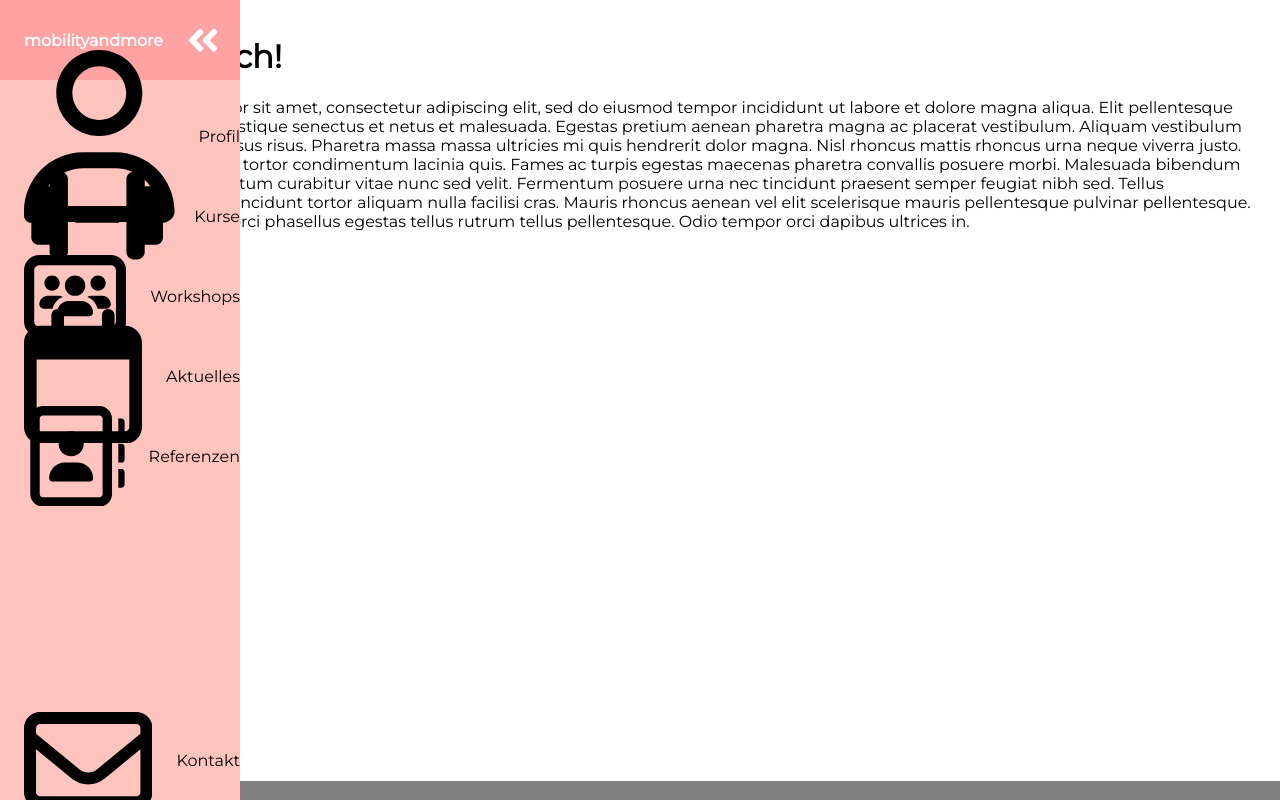
After one commit to MasterTK575/mobilityandmore, a Flask app: page /profil in a window 1280 px wide. The commit adds this page. Run offline with Flask 2, Linux system fonts and the light colour scheme.

Commit message:
Start footer

```diff
--- a/app.py
+++ b/app.py
@@ -10,3 +10,13 @@ app.config["TEMPLATES_AUTO_RELOAD"] = True
 @app.route("/")
 def index():
     return render_template("index.html")
+
+
+@app.route("/profil")
+def profil():
+    return render_template("profil.html")
+
+
+@app.route("/kontakt")
+def index():
+    return render_template("kontakt.html")
--- a/notes.txt
+++ b/notes.txt
@@ -2,3 +2,4 @@ TODO:
 1. make navbar left scrollable (in case of small-ish screens) / or remove icons
 2. make different pages
 3. make the contact form work
+4. make footer
--- a/static/styles.css
+++ b/static/styles.css
@@ -12,7 +12,9 @@ body {
     background-color: white;
     margin: 0;
     padding: 0;
-
+    display: flex;
+    flex-direction: column;
+    min-height: 100vh;
 }
 
 body::-webkit-scrollbar {
@@ -87,7 +89,6 @@ main {
     color: var(--text-secondary);
 }
 
-
 .logo {
     font-weight: bold;
     margin-bottom: 1rem;
@@ -108,6 +109,13 @@ main {
 
 .mobile {
     display: none;
+}
+
+
+.footer {
+    margin-left: 5rem;
+    background-color: grey;
+    margin-top: auto;
 }
 
 /* Small screens */
@@ -196,6 +204,11 @@ main {
         display: flex;
     }
 
+    /* Style footer */
+    .footer {
+        margin-left: 0;
+    }
+
 }
 
 /* Large screens */
--- a/templates/layout.html
+++ b/templates/layout.html
@@ -35,7 +35,7 @@
 
       <ul class="navbar-nav">
         <li class="logo">
-          <a href="#" class="nav-link">
+          <a href="/" class="nav-link">
             <span class="link-text logo-text">mobilityandmore</span>
             <svg
               aria-hidden="true"
@@ -63,14 +63,14 @@
           </a>
         </li>
         <li class="nav-item">
-          <a href="#" class="nav-link">
+          <a href="/profil" class="nav-link">
             <svg xmlns="http://www.w3.org/2000/svg" viewBox="0 0 448 512">
               <!--! Font Awesome Pro 6.2.1 by @fontawesome - https://fontawesome.com License - https://fontawesome.com/license (Commercial License) Copyright 2022 Fonticons, Inc. -->
               <path
                 d="M272 304h-96C78.8 304 0 382.8 0 480c0 17.67 14.33 32 32 32h384c17.67 0 32-14.33 32-32C448 382.8 369.2 304 272 304zM48.99 464C56.89 400.9 110.8 352 176 352h96c65.16 0 119.1 48.95 127 112H48.99zM224 256c70.69 0 128-57.31 128-128c0-70.69-57.31-128-128-128S96 57.31 96 128C96 198.7 153.3 256 224 256zM224 48c44.11 0 80 35.89 80 80c0 44.11-35.89 80-80 80S144 172.1 144 128C144 83.89 179.9 48 224 48z"
               />
             </svg>
-            <span class="link-text">Person</span>
+            <span class="link-text">Profil</span>
           </a>
         </li>
         <li class="nav-item">
@@ -118,7 +118,7 @@
           </a>
         </li>
         <li class="nav-item">
-          <a href="#" class="nav-link">
+          <a href="/kontakt" class="nav-link">
             <svg xmlns="http://www.w3.org/2000/svg" viewBox="0 0 512 512">
               <!--! Font Awesome Pro 6.2.1 by @fontawesome - https://fontawesome.com License - https://fontawesome.com/license (Commercial License) Copyright 2022 Fonticons, Inc. -->
               <path
@@ -131,10 +131,12 @@
       </ul>
     </nav>
     <!--End navbar-->
+    <main>{% block main %} {% endblock %}</main>
+    <footer class="footer">This is the footer</footer>
 
-    <main>{% block main %} {% endblock %}</main>
     <!--footer-->
     <!--add impressum and datenschutz-->
+
     <!--end footer-->
   </body>
   <script src="/static/script.js"></script>
--- /dev/null
+++ b/templates/profil.html
@@ -0,0 +1,19 @@
+{% extends "layout.html" %} {% block title %}Profil{% endblock %} {% block main
+%}
+<h1>Das bin ich!</h1>
+<p>
+  Lorem ipsum dolor sit amet, consectetur adipiscing elit, sed do eiusmod tempor
+  incididunt ut labore et dolore magna aliqua. Elit pellentesque habitant morbi
+  tristique senectus et netus et malesuada. Egestas pretium aenean pharetra
+  magna ac placerat vestibulum. Aliquam vestibulum morbi blandit cursus risus.
+  Pharetra massa massa ultricies mi quis hendrerit dolor magna. Nisl rhoncus
+  mattis rhoncus urna neque viverra justo. Amet massa vitae tortor condimentum
+  lacinia quis. Fames ac turpis egestas maecenas pharetra convallis posuere
+  morbi. Malesuada bibendum arcu vitae elementum curabitur vitae nunc sed velit.
+  Fermentum posuere urna nec tincidunt praesent semper feugiat nibh sed. Tellus
+  pellentesque eu tincidunt tortor aliquam nulla facilisi cras. Mauris rhoncus
+  aenean vel elit scelerisque mauris pellentesque pulvinar pellentesque. Et
+  sollicitudin ac orci phasellus egestas tellus rutrum tellus pellentesque. Odio
+  tempor orci dapibus ultrices in.
+</p>
+{% endblock %}
```
Also changed, not shown: templates/kontakt.html (added, +19 -0 lines).
